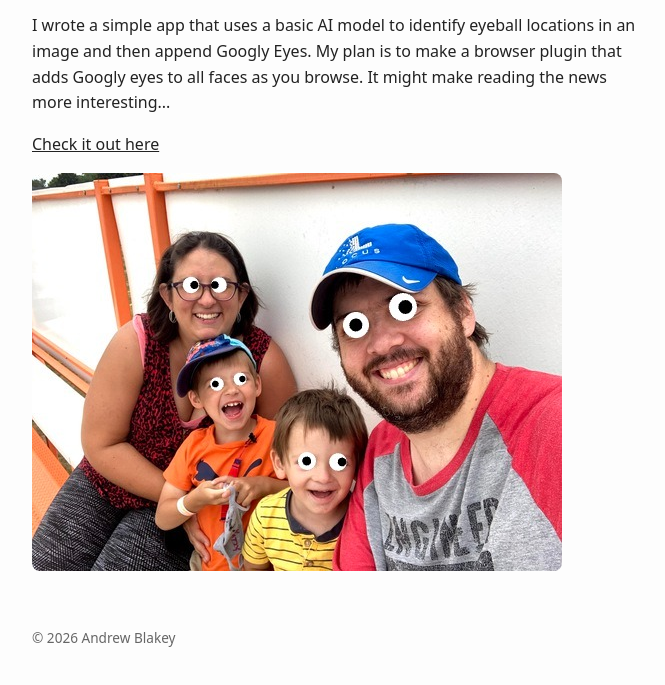
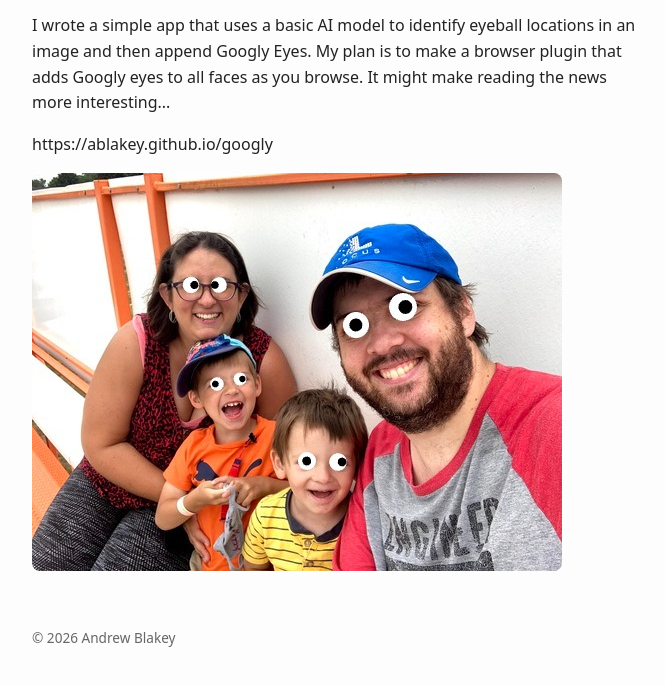
Before and after one commit to ablakey/homepage, an Eleventy site: page src/posts/2024/googly/index.md in a window 1280 px wide. Shown: the part 201-886 px from the top of the page, without its empty margins (304-969 px from the left). Built offline with nearby package versions, Linux system fonts and the light colour scheme; Eleventy itself is replaced by a stand-in of ours; files that its build step writes are made by us from their sources.

Commit message:
update link for googly

```diff
--- a/src/posts/2024/googly/index.md
+++ b/src/posts/2024/googly/index.md
@@ -8,6 +8,6 @@ title: Googly!
 
 I wrote a simple app that uses a basic AI model to identify eyeball locations in an image and then append Googly Eyes. My plan is to make a browser plugin that adds Googly eyes to all faces as you browse. It might make reading the news more interesting...
 
-[Check it out here](https://googly.pointless.click)
+https://ablakey.github.io/googly
 
 ![Googly](googly.jpg)
```
Also changed, not shown: README.md.
